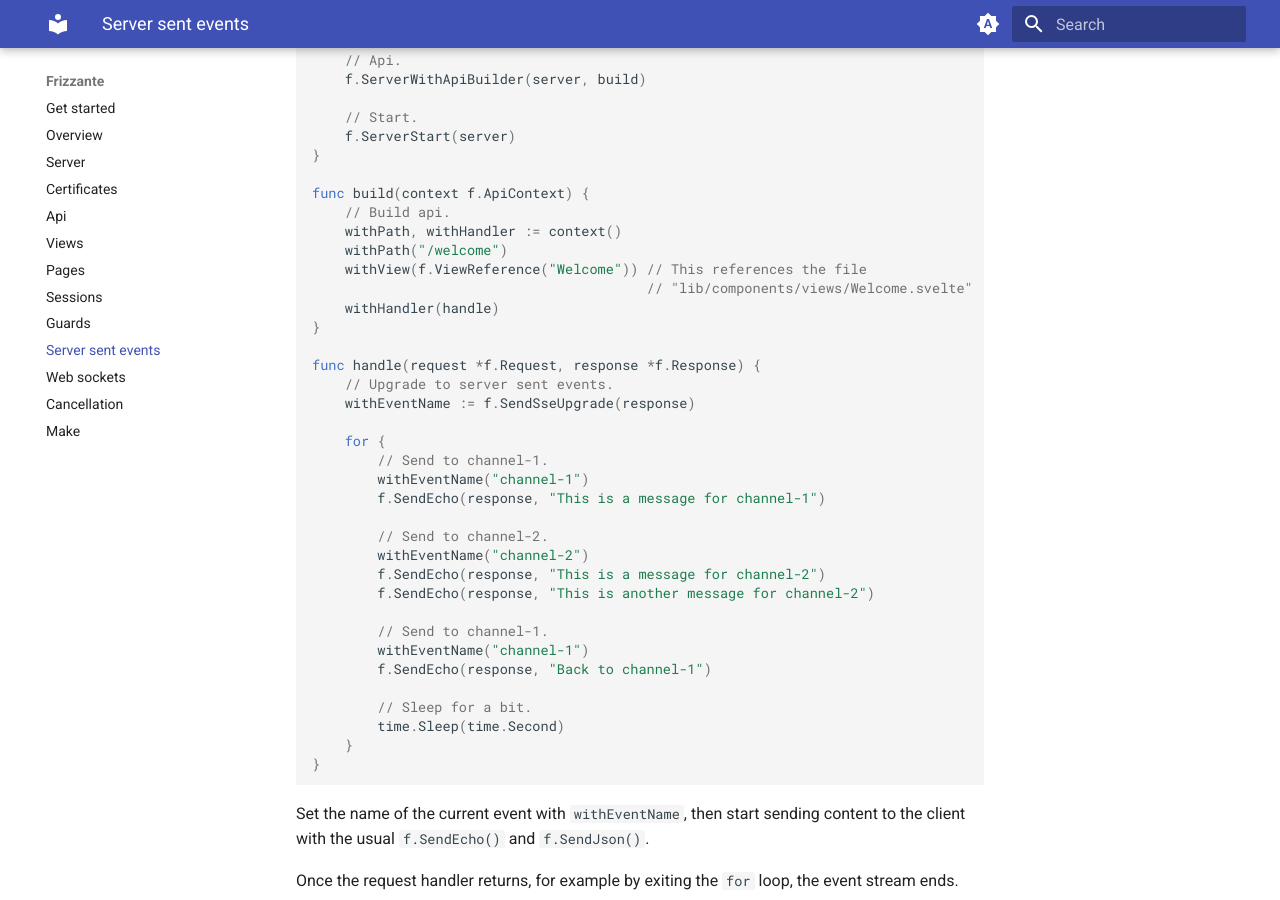
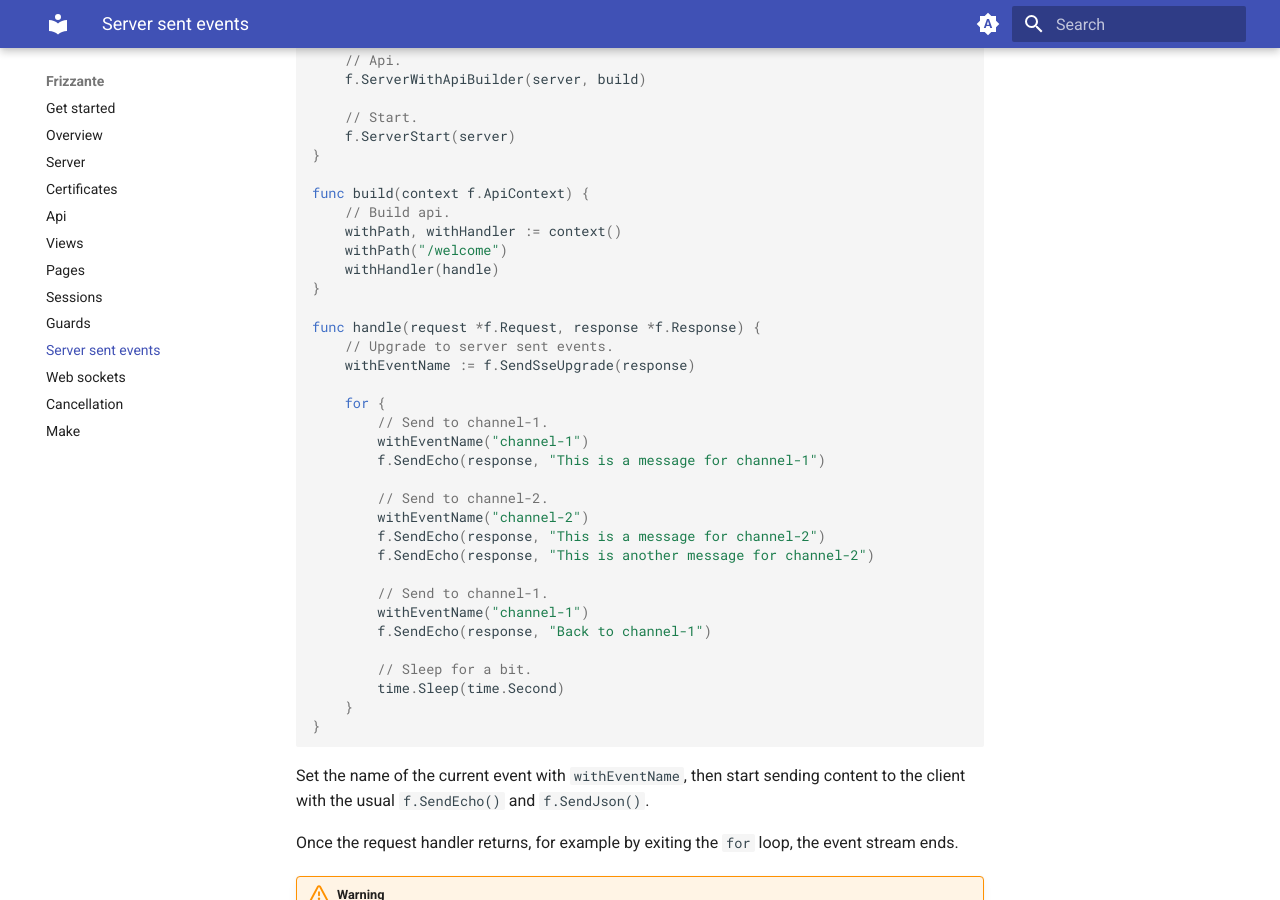
Before and after one commit to razshare/frizzante-docs, an MkDocs documentation site: the page built from docs/server-sent-events.md, in a window 1280 px wide and 900 px high, scrolled down 621 px. Built offline with MkDocs 1.6.1 and Material for MkDocs 9.7.7, drawn with Linux system fonts in a browser that asks for light colours.

```diff
--- a/docs/server-sent-events.md
+++ b/docs/server-sent-events.md
@@ -33,8 +33,6 @@
     // Build api.
 	withPath, withHandler := context()
 	withPath("/welcome")
-	withView(f.ViewReference("Welcome")) // This references the file
-										 // "lib/components/views/Welcome.svelte"
 	withHandler(handle)
 }
 
```
